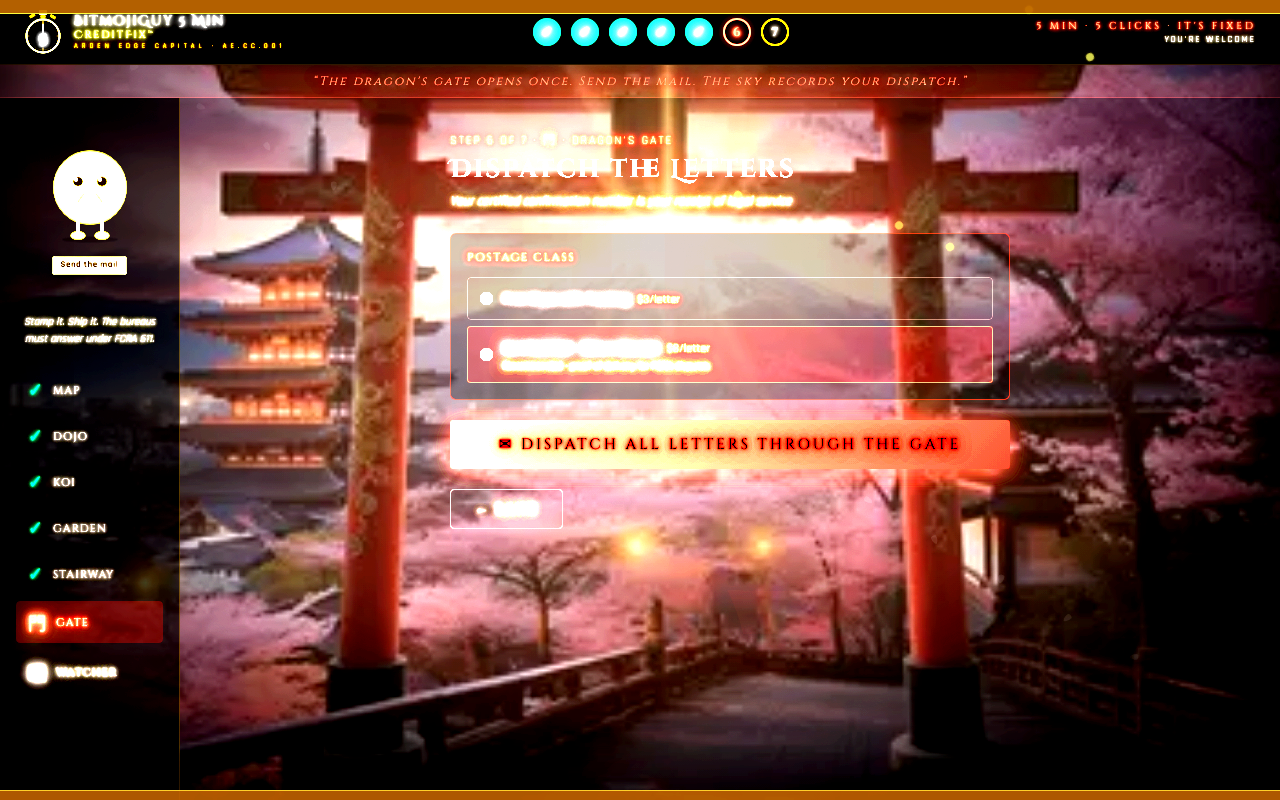
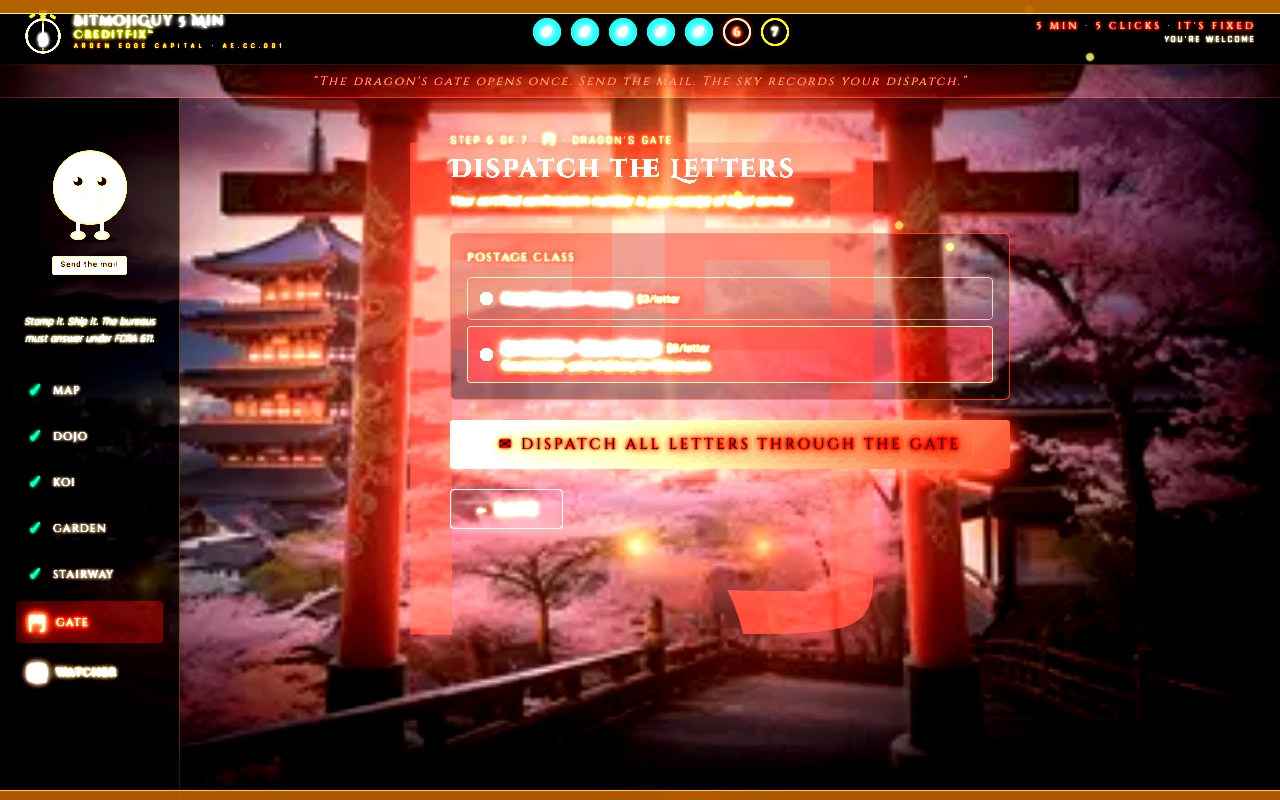
Before and after one commit to Businessbear1981/BitmojiGuy5MinCreditFix, a Next.js app in the folder frontend/: page /gate in a window 1280 px wide. Built offline with nearby package versions, Linux system fonts and the light colour scheme.

Commit message:
Phase 2: Enhance SceneLayout with animated lighting, depth, and shimmer effects

```diff
--- a/frontend/components/scene/SceneLayout.tsx
+++ b/frontend/components/scene/SceneLayout.tsx
@@ -31,21 +31,23 @@ export function SceneLayout({ preset, children }: SceneLayoutProps) {
         background: `rgba(0,0,0,${p.overlay})`,
       }} />
 
-      {/* Layer 2 — accent radial lighting */}
+      {/* Layer 2 — accent radial lighting with animation */}
       <div style={{
         position: 'absolute', inset: 0, zIndex: 2, pointerEvents: 'none',
         background: `radial-gradient(ellipse ${p.lighting.size} at ${p.lighting.position}, ${p.lighting.color} 0%, rgba(0,0,0,0) 65%)`,
         mixBlendMode: 'screen',
         opacity: p.lighting.intensity,
+        animation: 'lightRay 8s ease-in-out infinite',
       }} />
 
       {/* Layer 3 — demon slayer-style breathing motif */}
       {p.breathing && <BreathingMotif color={p.breathing.color} motif={p.breathing.motif} />}
 
-      {/* Layer 4 — vignette corners */}
+      {/* Layer 4 — vignette corners with depth */}
       <div style={{
         position: 'absolute', inset: 0, zIndex: 4, pointerEvents: 'none',
-        background: 'radial-gradient(ellipse at center, rgba(0,0,0,0) 45%, rgba(0,0,0,0.75) 100%)',
+        background: 'radial-gradient(ellipse at center, rgba(0,0,0,0) 40%, rgba(0,0,0,0.8) 100%)',
+        boxShadow: 'inset 0 0 120px rgba(0,0,0,0.6)',
       }} />
 
       {/* Layer 5 — paper-noise grain */}
@@ -55,16 +57,17 @@ export function SceneLayout({ preset, children }: SceneLayoutProps) {
         mixBlendMode: 'overlay',
       }} />
 
-      {/* Layer 6 — giant kanji watermark (if present) */}
+      {/* Layer 6 — giant kanji watermark (animated) */}
       {p.kanji && (
         <div style={{
           position: 'absolute', top: '50%', left: '50%',
           transform: 'translate(-50%,-50%)',
           fontSize: '44vw', fontFamily: 'serif',
           color: p.accent,
-          opacity: 0.045,
+          opacity: 0.06,
           lineHeight: 1, userSelect: 'none', pointerEvents: 'none', zIndex: 6,
-          textShadow: `0 0 80px ${p.accent}`,
+          textShadow: `0 0 120px ${p.accent}, 0 0 200px ${p.accent}`,
+          animation: 'shimmer 6s ease-in-out infinite',
         }}>
           {p.kanji}
         </div>
```
